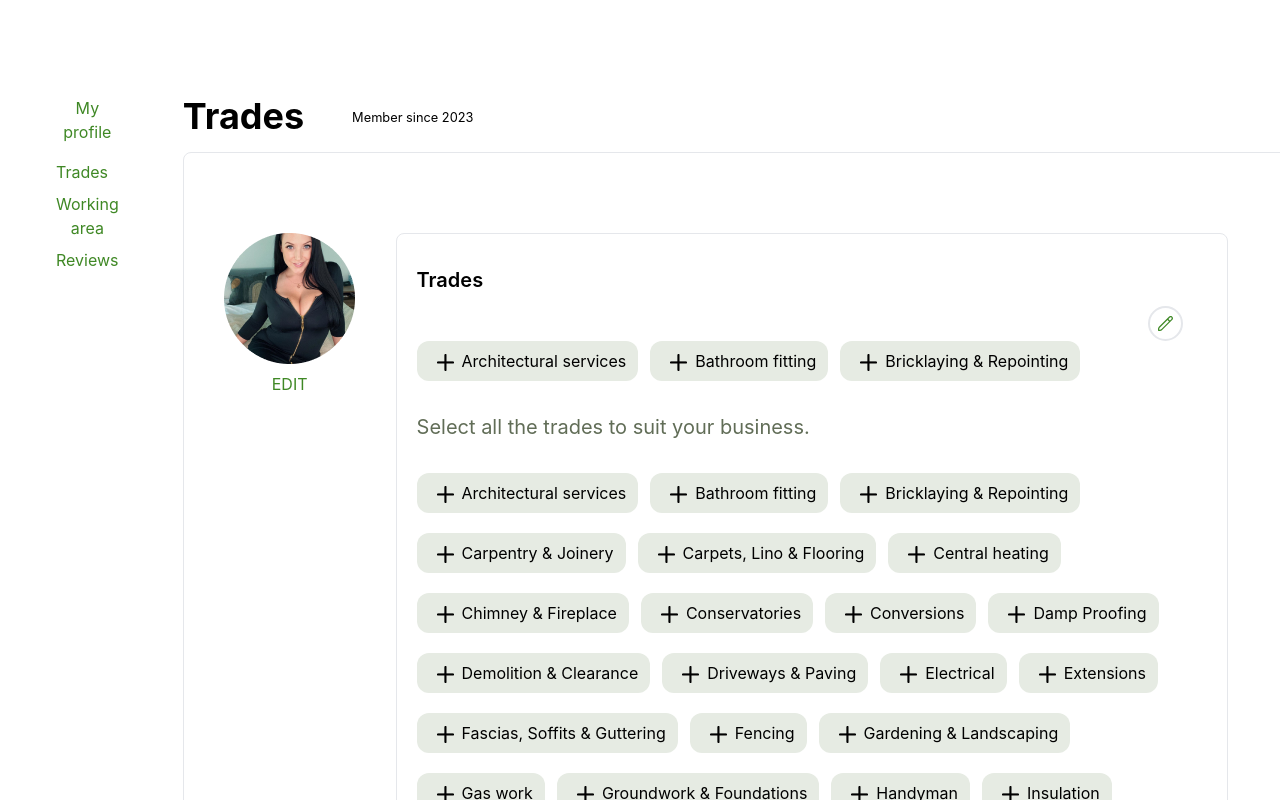
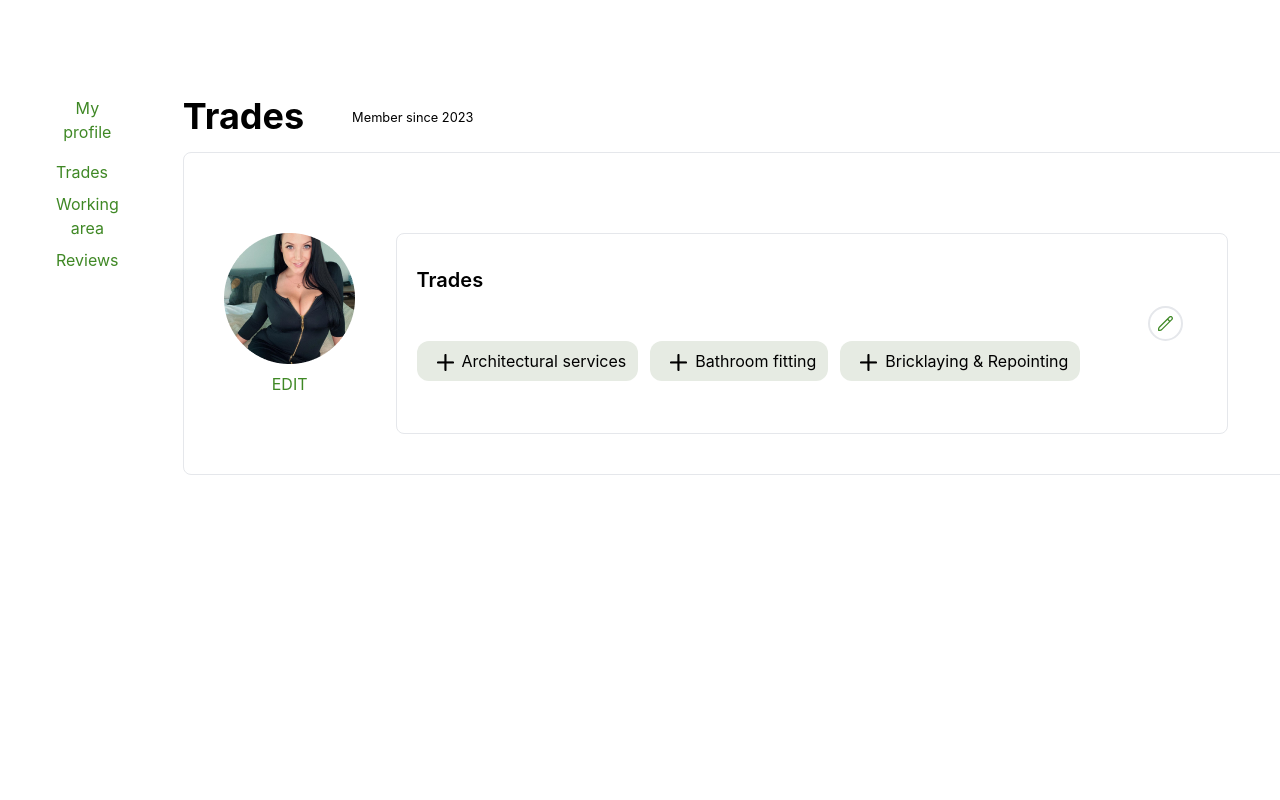
Before and after one commit to arjun1571/Dashbord-MyProfile, a React (Create React App) app: page /trades in a window 1280 px wide. Shown: the top 800 px of the page. Built offline with nearby package versions, Linux system fonts and the light colour scheme.

Commit message:
button action added

```diff
--- a/src/Page/Trades/Trades.js
+++ b/src/Page/Trades/Trades.js
@@ -3,7 +3,6 @@ import profile from "../../asset/image/Ellipse 640.png";
 import img from "../../asset/image/plus (11) 59.png";
 import JobCategory from "../JobCategory/JobCategory";
 import editImage from "../../asset/image/Vector.png";
-
 
 const Trades = () => {
   const [tradeInput, setTradeInput] = useState(false);
@@ -136,15 +135,17 @@ const Trades = () => {
         </p>
       </div>
       <div className="border rounded-lg p-5 lg:p-10 w-full h-full md:flex ">
-      <div className='mt-10'>
-            <div className='text-center '>
-                <img src={profile} alt=""  className=' mx-auto w-34'/>
-                <p className='lg:mx-12 mx-3 mt-2' style={{color:"#3F8825"}}>EDIT</p>
+        <div className="mt-10">
+          <div className="text-center ">
+            <img src={profile} alt="" className=" mx-auto w-34" />
+            <p className="lg:mx-12 mx-3 mt-2" style={{ color: "#3F8825" }}>
+              EDIT
+            </p>
           </div>
         </div>
-        {/* contact details input */}
+        {/* trades details */}
         <div className="lg:mx-10 mx-3 border rounded-lg p-2 lg:p-5 mt-10 lg:w-[832px]">
-          {/* contact */}
+          {/* trades */}
           <div className="my-3">
             <h3 className="text-xl font-semibold">Trades</h3>
             {/* trades data */}
@@ -164,6 +165,7 @@ const Trades = () => {
             </div>
           </div>
           {/* trade items list to select */}
+          {tradeInput && (
             <div className="my-3">
               <div>
                 <p className="text-[#616D57] text-xl mt-3 mb-8">
@@ -184,6 +186,7 @@ const Trades = () => {
                 </button>
               </div>
             </div>
+          )}
         </div>
       </div>
     </div>
```
Lines whose indentation alone changed are shown as unchanged.
